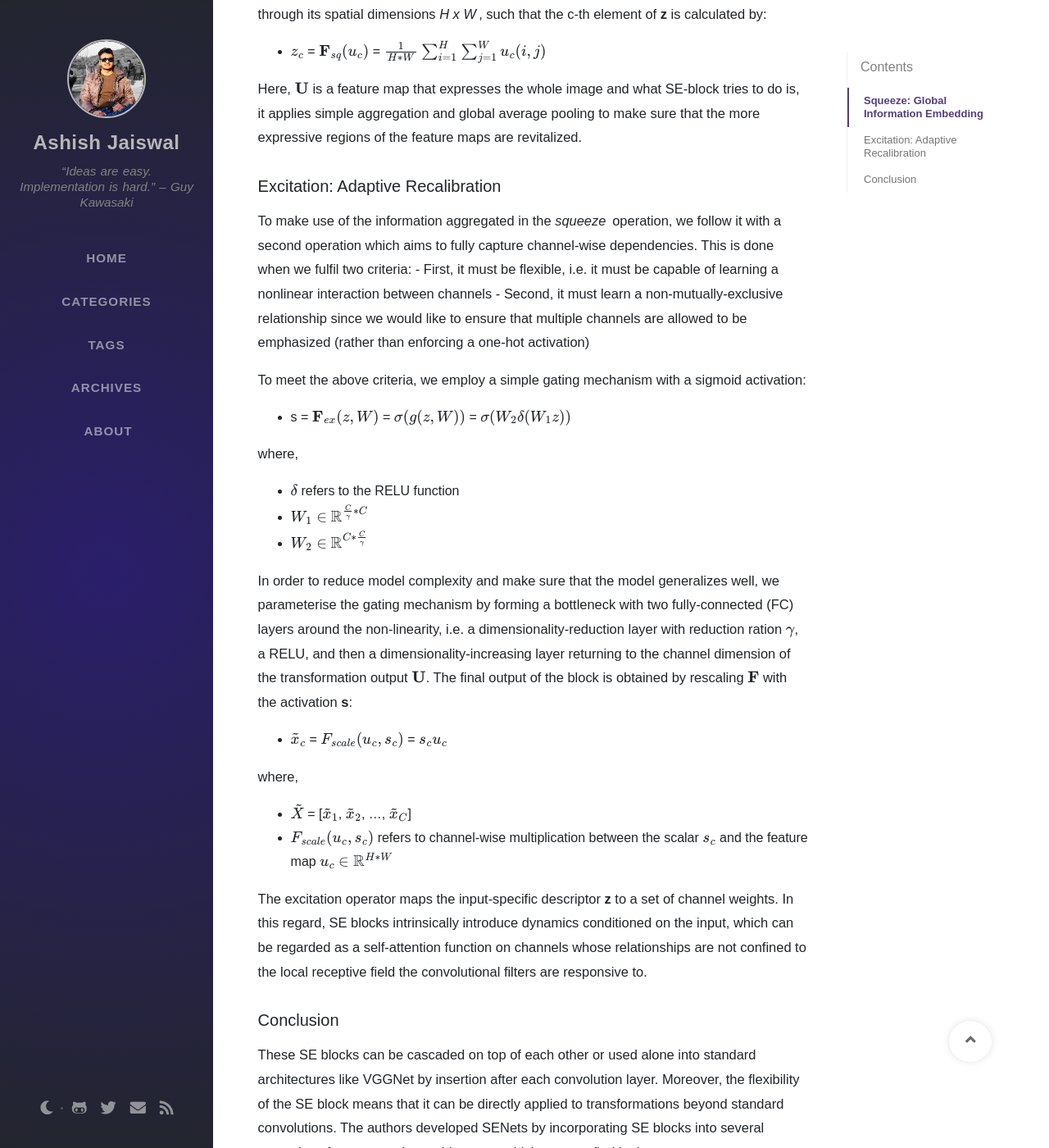
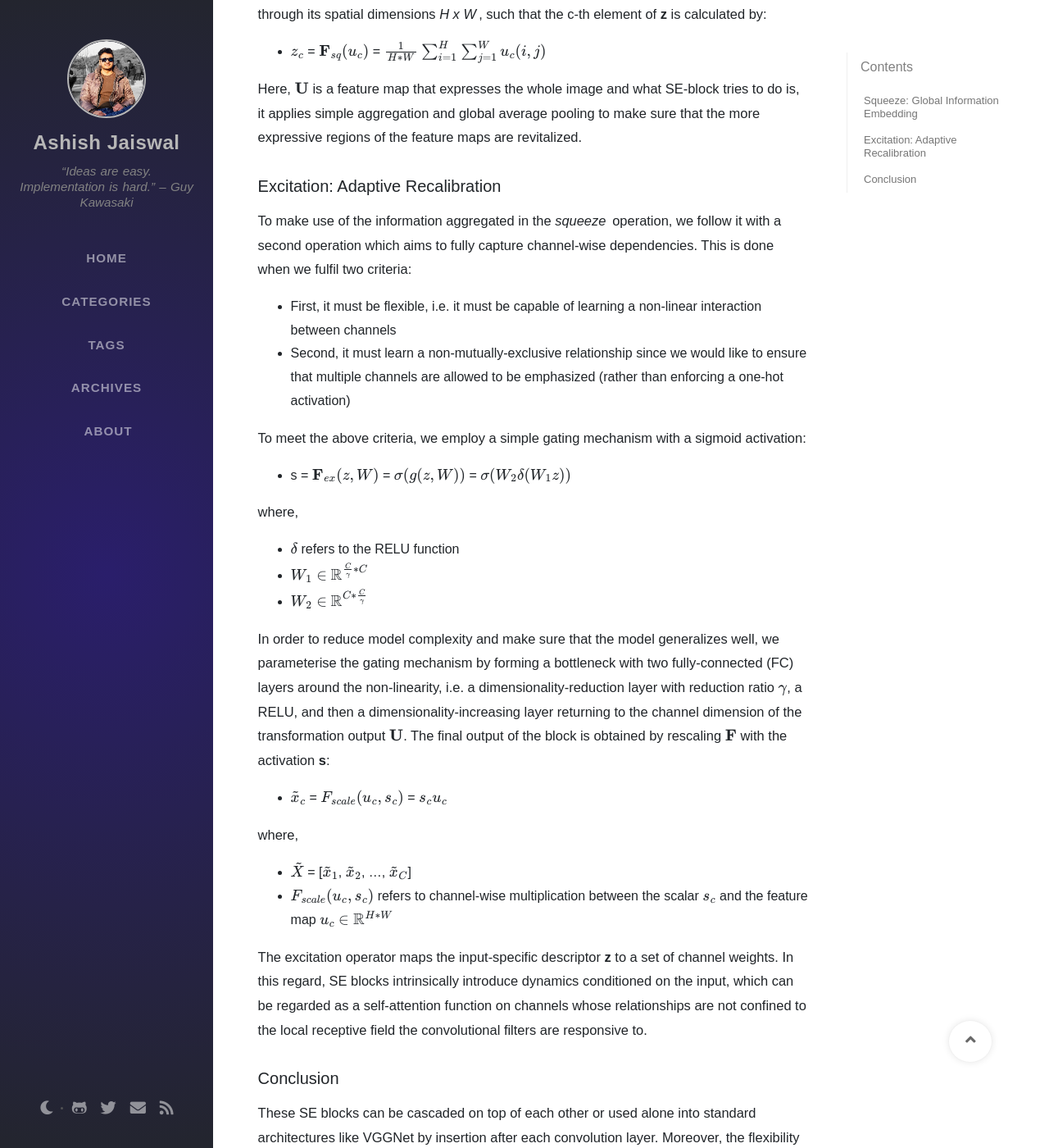
Before and after one commit to asheeshcric/blog, a Jekyll site: the page built from _posts/2020-04-07-cnns-with-squeeze-and-excitation-blocks.md, in a window 1280 px wide and 1400 px high, scrolled down 1997 px. Shown: the whole window at 82% size. Built offline with Jekyll 4.4.1, drawn with Linux system fonts in a browser that asks for light colours; nearby versions of some CDN libraries; some web fonts are replaced; formulas are drawn with MathJax 3; comment, search, counter and statistics services are not loaded; some of the changed lines change nothing that is shown; some of the changed text lies outside the part shown.

Commit message:
Complete SENet post

```diff
--- a/_posts/2020-04-03-cnns-with-squeeze-and-excitation-blocks.md
+++ b/_posts/2020-04-07-cnns-with-squeeze-and-excitation-blocks.md
@@ -1,6 +1,6 @@
 ---
-title: "Enhance your CNN Networks with Squeeze and Excitation (SE) blocks: Attention Mechanism for Image Channels"
-date: 2020-04-03 14:46:32 -0500
+title: "Enhance your CNN Networks with Squeeze and Excitation (SE) blocks: Attention Mechanism for Input Channels"
+date: 2020-04-07 12:45:32 -0500
 categories: [Illustration]
 tags: [machine_learning]
 description: This post discusses about different methods, surveys, and metrics that have been introduced in the field of video description. Video description is one of the popular fields in today's research that involves understanding and detection of occurrences of many entities in a video.
@@ -72,9 +72,9 @@
 
 To make use of the information aggregated in the *squeeze* operation, we follow it with a second operation which aims to
 fully capture channel-wise dependencies. This is done when we fulfil two criteria:
-    - First, it must be flexible, i.e. it must be capable of learning a nonlinear interaction between channels
-    - Second, it must learn a non-mutually-exclusive relationship since we would like to ensure that multiple channels
-    are allowed to be emphasized (rather than enforcing a one-hot activation)
+- First, it must be flexible, i.e. it must be capable of learning a non-linear interaction between channels
+- Second, it must learn a non-mutually-exclusive relationship since we would like to ensure that multiple channels
+are allowed to be emphasized (rather than enforcing a one-hot activation)
 
 To meet the above criteria, we employ a simple gating mechanism with a sigmoid activation:
 
@@ -87,7 +87,7 @@
 
 In order to reduce model complexity and make sure that the model generalizes well, we parameterise the gating mechanism
 by forming a bottleneck with two fully-connected (FC) layers around the non-linearity, i.e. a dimensionality-reduction
-layer with reduction ration $$\gamma$$, a RELU, and then a dimensionality-increasing layer returning to the channel
+layer with reduction ratio $$\gamma$$, a RELU, and then a dimensionality-increasing layer returning to the channel
 dimension of the transformation output $$\textbf{U}$$. The final output of the block is obtained by rescaling $$\textbf{F}$$
 with the activation **s**:
 
@@ -114,3 +114,9 @@
 The github link to the repository provided in the paper is: [https://github.com/hujie-frank/SENet](https://github.com/hujie-frank/SENet)
 
 For PyTorch implementation of the block, you can refer to: [https://github.com/moskomule/senet.pytorch](https://github.com/moskomule/senet.pytorch)
+
+
+**References**
+- [Squeeze-and-Excitation Networks](https://arxiv.org/abs/1709.01507)
+- [SENet Github](https://github.com/hujie-frank/SENet)
+- [PyTorch Implementation of SENet](https://github.com/moskomule/senet.pytorch)
```
